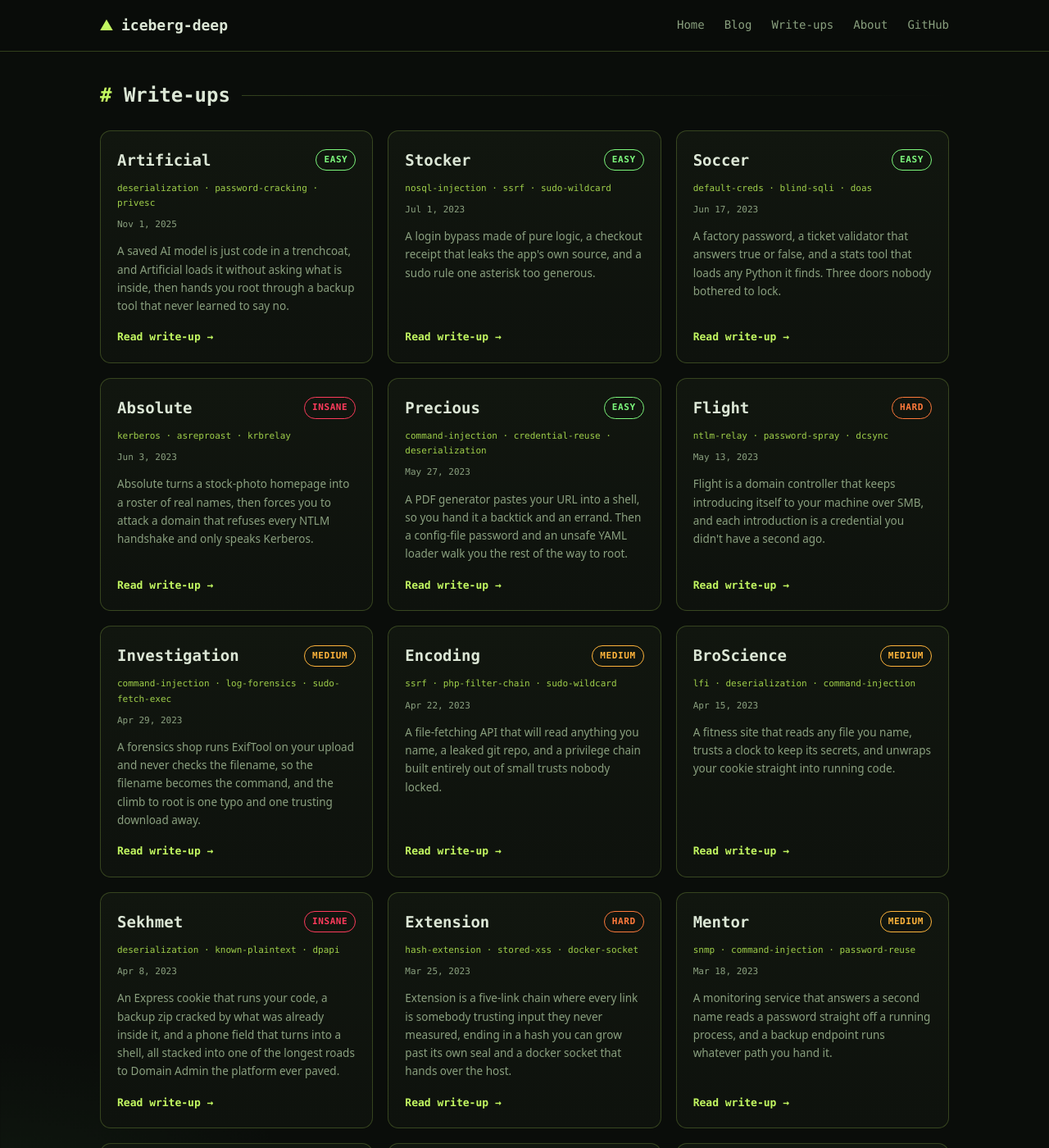
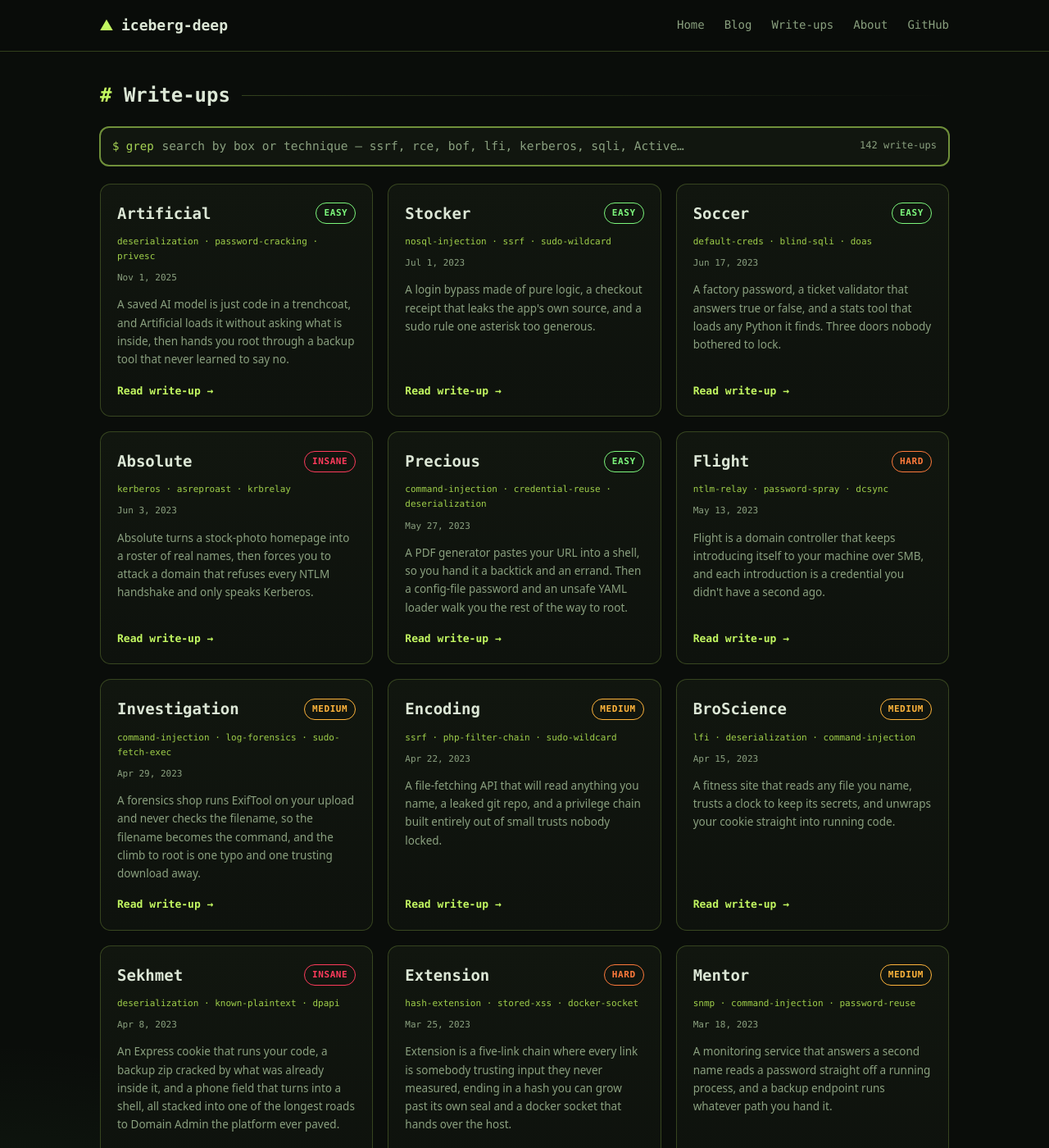
Before and after one commit to iceberg-deep/blog, a Jekyll site: the page built from writeups.html, in a window 1280 px wide and 1400 px high. Shown: the whole window at 82% size. Built offline with Jekyll 4.4.1, drawn with Linux system fonts in a browser that asks for light colours.

Commit message:
Write-ups: live search by box name or attack technique (indexes per-box technique tags)

```diff
--- a/_includes/writeup-card.html
+++ b/_includes/writeup-card.html
@@ -1,4 +1,4 @@
-<a class="card" href="{{ include.wu.url | relative_url }}">
+<a class="card" href="{{ include.wu.url | relative_url }}" data-s="{{ include.wu.box | downcase }} {{ include.wu.tags | downcase }} {{ include.wu.difficulty | downcase }}">
       <div class="top"><h3>{{ include.wu.box }}</h3><span class="badge {{ include.wu.difficulty | downcase }}">{{ include.wu.difficulty }}</span></div>
       <div class="tags">{{ include.wu.tags }}</div>
       <div class="date">{{ include.wu.date | date: "%b %-d, %Y" }}</div>
--- a/writeups.html
+++ b/writeups.html
@@ -2,13 +2,59 @@
 layout: default
 title: Write-ups
 permalink: /writeups/
-description: "Hack The Box write-ups — the full archive, newest first. Real walkthroughs in plain language, the way I wish someone had handed them to me."
+description: "Hack The Box write-ups — the full archive, newest first. Search by box name or attack technique (ssrf, rce, bof, lfi, kerberos, sqli). Real walkthroughs in plain language, the way I wish someone had handed them to me."
 ---
 
-<div class="sec-head" style="margin-top:34px;margin-bottom:22px"><h2><span class="hash">#</span> Write-ups</h2><div class="line"></div></div>
+<div class="sec-head" style="margin-top:34px;margin-bottom:18px"><h2><span class="hash">#</span> Write-ups</h2><div class="line"></div></div>
 
-<div class="grid">
+<div class="wu-search">
+  <span class="wu-prompt">$ grep</span>
+  <input id="wuq" type="search" autocomplete="off" autocapitalize="off" spellcheck="false" aria-label="Search write-ups by box or technique" placeholder="search by box or technique — ssrf, rce, bof, lfi, kerberos, sqli, Active…">
+  <span id="wuc" class="wu-count"></span>
+</div>
+
+<div class="grid" id="wugrid">
   {% assign wus = site.data.writeups | sort: "date" | reverse %}
   {% for wu in wus %}{% include writeup-card.html wu=wu %}
   {% endfor %}
 </div>
+
+<div id="wunone" class="wu-none" hidden>nothing matches <b></b>. try a technique like <code>rce</code>, <code>lfi</code>, <code>kerberos</code>, <code>bof</code>, or a box name.</div>
+
+<style>
+.wu-search{display:flex;align-items:center;gap:10px;margin:0 0 22px;background:var(--panel);
+  border:1px solid var(--border);border-radius:11px;padding:11px 14px;transition:border-color .15s,box-shadow .15s}
+.wu-search:focus-within{border-color:var(--border-hi);box-shadow:0 0 0 1px var(--border-hi)}
+.wu-prompt{font-family:var(--mono);color:var(--accent);font-size:14px;flex:none;opacity:.85;user-select:none}
+#wuq{flex:1;min-width:0;background:transparent;border:0;outline:0;color:var(--text);
+  font-family:var(--mono);font-size:14.5px;padding:2px 0}
+#wuq::placeholder{color:var(--muted)}
+#wuq::-webkit-search-cancel-button{filter:grayscale(1) brightness(1.6);cursor:pointer}
+.wu-count{font-family:var(--mono);font-size:12px;color:var(--muted);flex:none;white-space:nowrap}
+.wu-none{font-family:var(--mono);color:var(--muted);font-size:14px;padding:26px 4px;text-align:center}
+.wu-none b{color:var(--accent)} .wu-none code{color:var(--text);background:var(--panel);padding:1px 5px;border-radius:4px}
+</style>
+
+<script>
+(function(){
+  var q=document.getElementById('wuq'),grid=document.getElementById('wugrid'),
+      cnt=document.getElementById('wuc'),none=document.getElementById('wunone'),
+      cards=[].slice.call(grid.getElementsByClassName('card')),total=cards.length;
+  function run(){
+    var v=q.value.trim().toLowerCase(),terms=v?v.split(/\s+/):[],shown=0;
+    for(var i=0;i<total;i++){
+      var hay=cards[i].getAttribute('data-s')||'';
+      var ok=terms.every(function(t){return hay.indexOf(t)>-1;});
+      cards[i].style.display=ok?'':'none'; if(ok)shown++;
+    }
+    cnt.textContent=v?(shown+' / '+total):(total+' write-ups');
+    none.hidden=shown>0||!v;
+    if(!none.hidden){none.querySelector('b').textContent='"'+v+'"';}
+  }
+  q.addEventListener('input',run);
+  // deep link: /writeups/?q=rce  or  /writeups/#kerberos
+  var pre=(location.search.match(/[?&]q=([^&]+)/)||[])[1]||location.hash.slice(1);
+  if(pre){q.value=decodeURIComponent(pre.replace(/\+/g,' '));}
+  run(); q.focus({preventScroll:true});
+})();
+</script>
```
